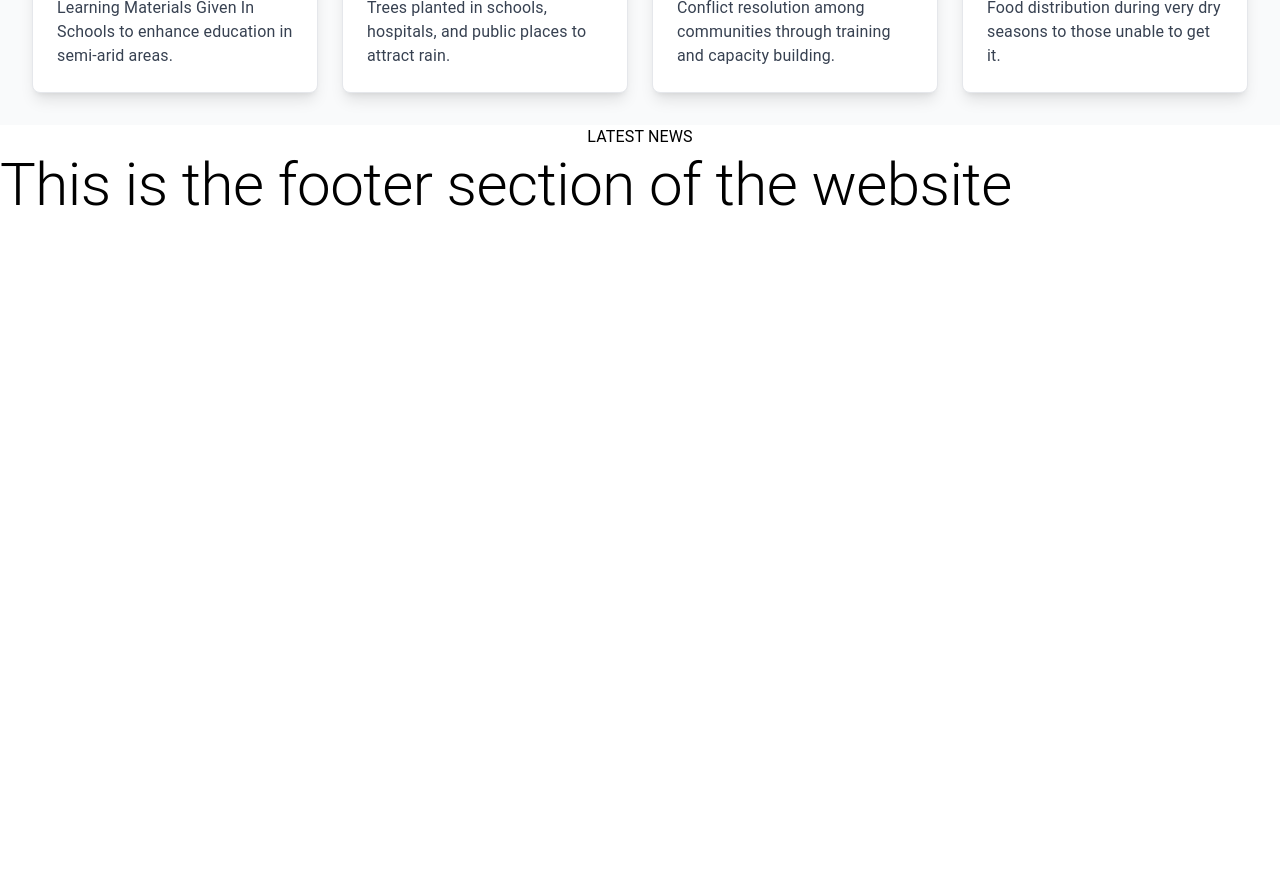
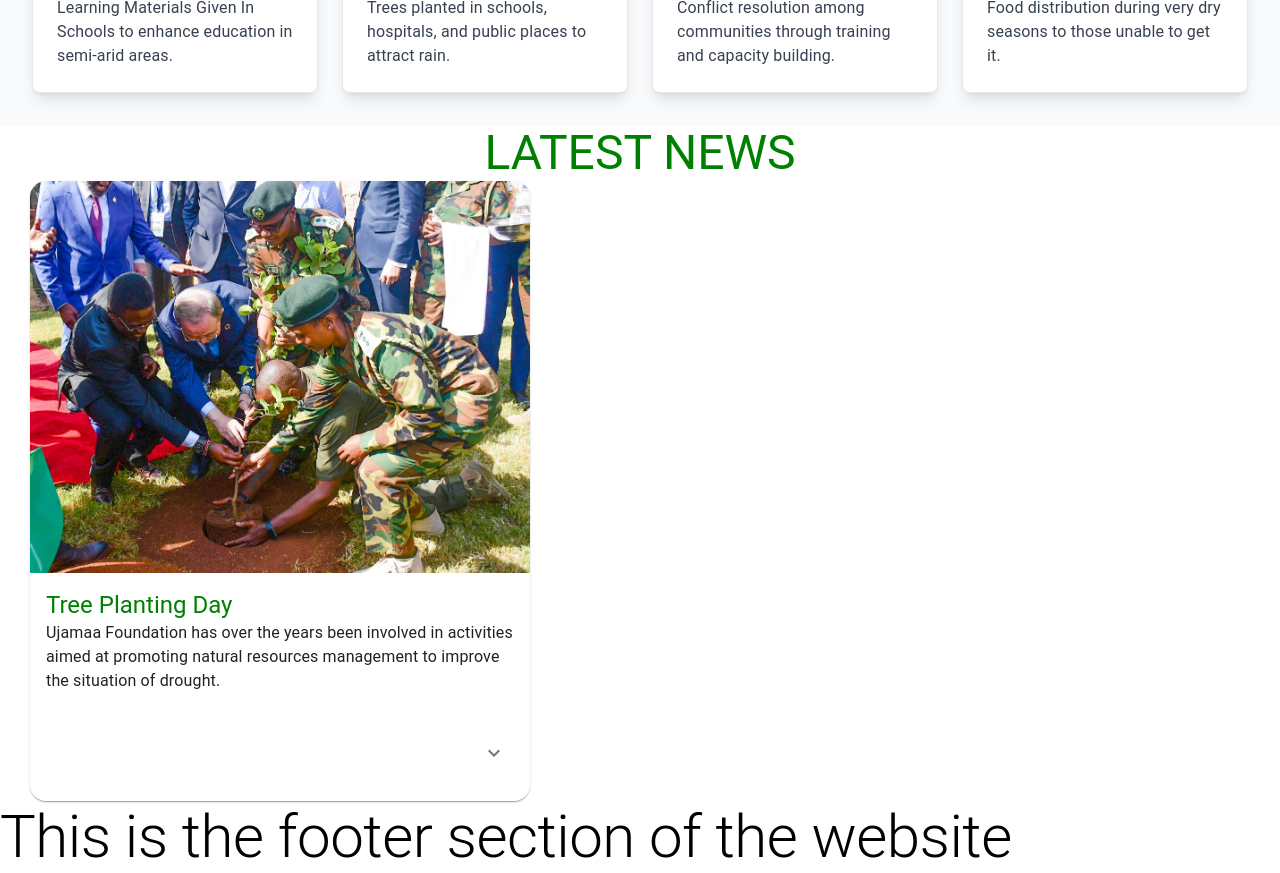
Before and after one commit to ahmednule/Ujamaa-Foundation, a Next.js app: page / in a window 1280 px wide. Shown: the part 2340-3213 px from the top of the page. Before the commit the page ends 2561 px from the top, so only its background shows below. Built offline with nearby package versions, Linux system fonts and the light colour scheme.

Commit message:
feature: created the card which will be used to hold the details of our latest news

```diff
--- a/src/components/LatestNews.jsx
+++ b/src/components/LatestNews.jsx
@@ -1,8 +1,46 @@
-import { Typography } from "@mui/material"
-export default function LatestNews(){
-    return(
-        <>
-        <Typography className="text-center">LATEST NEWS</Typography>
-        </>
-    )
+import { Typography, Card, CardContent, CardMedia, IconButton, Collapse } from "@mui/material";
+import ExpandMoreIcon from '@mui/icons-material/ExpandMore';
+import React, { useState } from "react";
+
+export default function LatestNews() {
+  const [expanded, setExpanded] = useState(false);
+
+  const handleExpandClick = () => {
+    setExpanded(!expanded);
+  };
+
+  return (
+    <>
+      <Typography variant="h3" color="green" className="text-center text-2xl mt-3">LATEST NEWS</Typography>
+      <Card sx={{ maxWidth: 500, borderRadius: "16px", marginLeft: "30px"}} className="hover:scale-105">
+        <CardMedia
+          component="img"
+          alt="Ujamaa Foundation Initiatives"
+          height="200"
+          image="image2.jpeg"
+        />
+        <CardContent>
+          <Typography variant="h5" color="green">Tree Planting Day</Typography>
+          <Typography variant="body1">
+            Ujamaa Foundation has over the years been involved in activities aimed at promoting natural resources management to improve the situation of drought.
+          </Typography>
+        </CardContent>
+        <CardContent>
+          <Collapse in={expanded} timeout="auto" unmountOnExit>
+            <Typography variant="body2" sx={{ color: 'text.secondary' }}>
+            To this end, Ujamaa Foundation has established tree planting. These trees are planted in degraded areas among the communities as well as public institutions such as schools, hospitals, and administrative areas to improve tree cover. Most of the trees raised are those of local tree species that are capable of surviving in these dry areas.
+            </Typography>
+          </Collapse>
+          <IconButton
+            onClick={handleExpandClick}
+            aria-expanded={expanded}
+            aria-label="show more"
+            sx={{ marginLeft: "auto", display: "block" }}
+          >
+            <ExpandMoreIcon />
+          </IconButton>
+        </CardContent>
+      </Card>
+    </>
+  );
 }
```
Also changed, not shown: src/lib/LatestNews.js (added).
